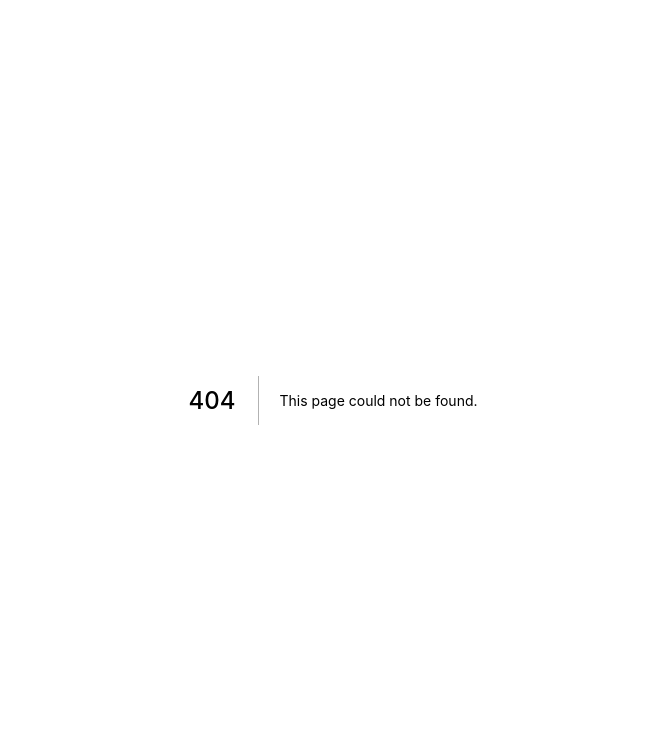
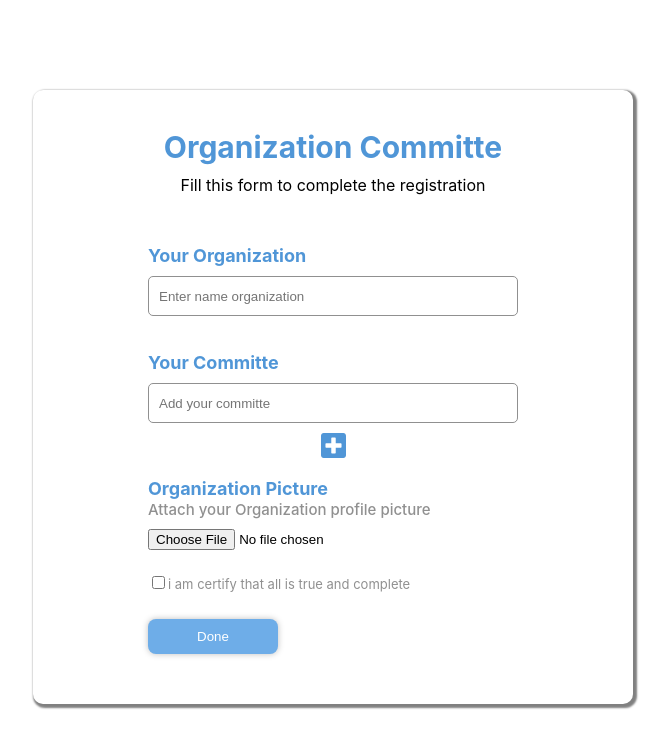
Before and after one commit to Pemiloo/server, a Next.js app: page /page/next-register in a window 1280 px wide. Before the commit this address had no page. Shown: the top 748 px of the page, without its empty margins (307-976 px from the left). Built offline with nearby package versions, Linux system fonts and the light colour scheme.

Commit message:
create page nex-register

```diff
--- /dev/null
+++ b/pages/page/next-register.jsx
@@ -0,0 +1,66 @@
+import Head from 'next/head';
+import React from 'react';
+import style from '../../styles/page/next-register.module.css';
+import Link from 'next/link';
+import { useRouter } from 'next/router';
+
+const nextRegister = () => {
+
+    // const router = useRouter();
+
+    return(
+        <div className={style.container}>
+            <Head>
+                <title>Pemilo - Register Step 2</title>
+                <meta charset="UTF-8" />
+                <meta name="viewport" content="width=device-width, initial-scale=1.0" />
+                <link rel="icon" href="/pemilo.svg" />
+            </Head>
+
+
+        <div className={style.card}>
+            <div className={style.card_body}>
+
+                <div className={style.card_form}>
+                    <form method="post">
+                        <div className={style.containerLink}>
+                            <p className={style.title}>Organization Committe</p>
+                            <p className={style.titleDesc}>Fill this form to complete the registration</p>
+                        </div>
+
+                        <div className={style.containerForm}>
+                            <label for="organization">Your Organization</label>
+                            <input type="text" name="organization" id="organization" className={style.input} placeholder="Enter name organization" /><p/><br />
+                            <label for="committe">Your Committe</label>
+                            <input type="text" name="committe" id="committe" className={style.input} placeholder="Add your committe" />
+
+                            <div className={style.containerIcon}>
+                                <img src="/icon/VectorPlus.svg" height="25px"  />
+                            </div>
+
+                           <div className={style.pictureContainer}>
+                                <label for="picture">Organization Picture</label><br />
+                                <span className={style.pInfo}>Attach your Organization profile picture</span>
+                                <input type="file" name="picture" id="picture" />
+
+                                <p>
+                                    <input type="checkbox" name="check" id="check" required="true" className={style.checkbox} /><span className={style.pInfoCheck}>i am certify that all is true and complete</span>
+                                </p>
+
+                                <input type="submit" name="done" id="done" className={style.btn} value="Done"/>
+                           </div>
+
+
+                        </div>
+                    </form>
+                </div>
+            </div>
+        </div>
+
+
+
+        </div>
+    )
+}
+
+export default nextRegister;
```
